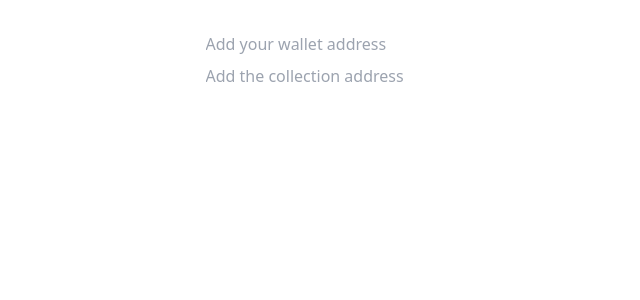
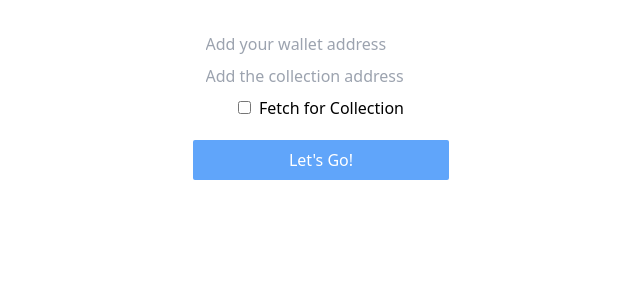
Before and after one commit to stef-codes/nft-gallery, a Next.js app: page / in a window 1280 px wide. Shown: the top 300 px of the page, without its empty margins (319-959 px from the left). Built offline with nearby package versions, Linux system fonts and the light colour scheme.

Commit message:
add button and remove previous code

```diff
--- a/pages/index.jsx
+++ b/pages/index.jsx
@@ -7,8 +7,10 @@ const Home = () => {
   return (
     <div className="flex flex-col items-center justify-center py-8 gap-y-3">
       <div className="flex flex-col w-full justify-center items-center gap-y-2">
-        <input onChange={(e)=>{setWalletAddress(e.target.value)}} value={wallet} type={"text"} placeholder="Add your wallet address"></input>
-        <input onChange={(e)=>{setCollectionAddress(e.target.value)}} value={collection} type={"text"} placeholder="Add the collection address"></input>
+        <input type={"text"} placeholder="Add your wallet address"></input>
+        <input type={"text"} placeholder="Add the collection address"></input>
+        <label className="text-grey-600 "><input type={"checkbox"} className="mr-2"></input>Fetch for Collection</label>
+        <button className={"disabled:bg-slate-500 text-white bg-blue-400 px-4 py-2 mt-3 rounded-sm w-1/5"}>Let's Go! </button>
       </div>
     </div>
   )
```
